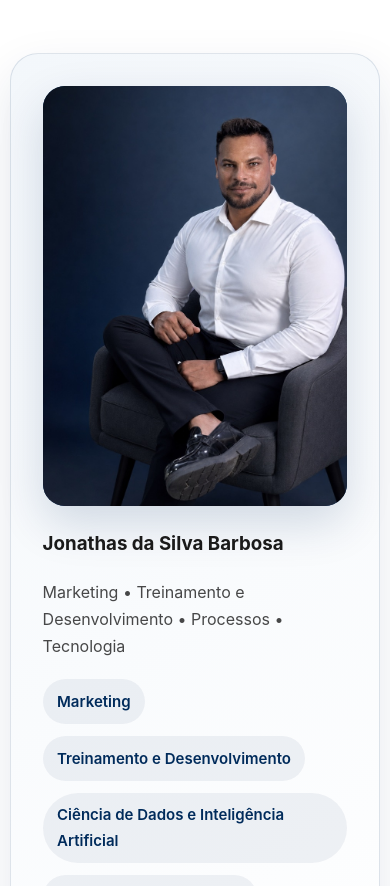
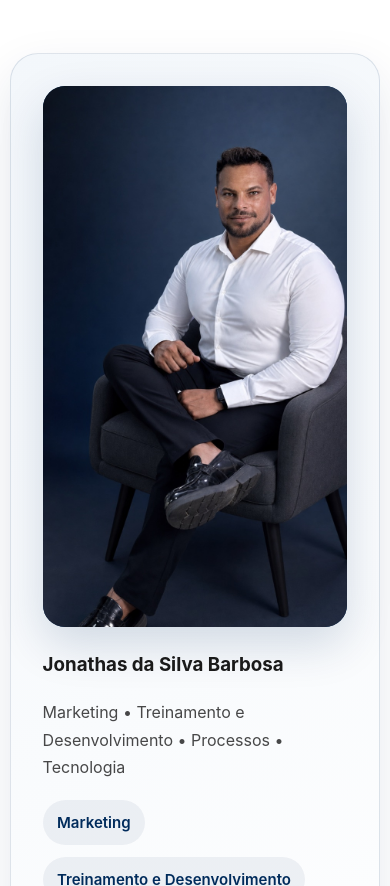
Before and after one commit to JonathassBarbosa/SITE-JSB-SMART-SERVICE, a website: page index.html in a window 390 px wide. Shown: the part 2589-3475 px from the top of the page. Drawn offline with Linux system fonts and the light colour scheme.

Commit message:
Corrige enquadramento da foto do fundador

```diff
--- a/branding.css
+++ b/branding.css
@@ -64,7 +64,8 @@
 
 .founder-photo {
   width: 100%;
-  height: clamp(340px, 42vw, 500px);
+  aspect-ratio: 789 / 1400;
+  max-height: 700px;
   overflow: hidden;
   background: var(--brand-navy);
   border-radius: 22px;
@@ -75,8 +76,8 @@
 .founder-photo img {
   width: 100%;
   height: 100%;
-  object-fit: cover;
-  object-position: center 24%;
+  object-fit: contain;
+  object-position: center;
 }
 
 .footer-brand {
@@ -110,7 +111,4 @@
     width: min(60%, 220px);
   }
 
-  .founder-photo {
-    height: 420px;
-  }
 }
```
